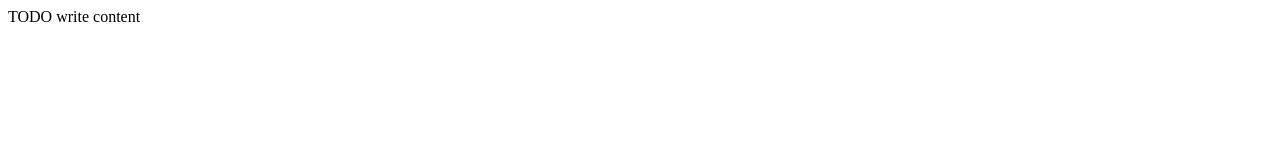
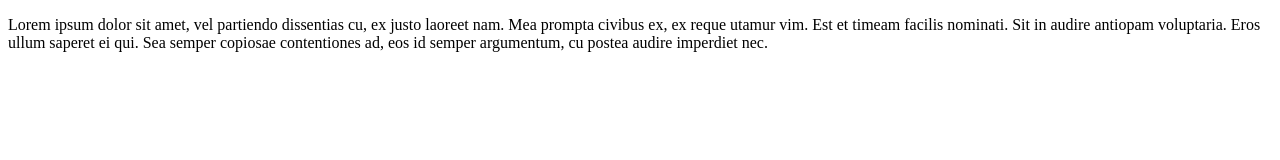
Before and after one commit to wonder123321/ato_git_sirf, a plain HTML site: page index.html in a window 1280 px wide. Drawn offline with Linux system fonts and the light colour scheme.

Commit message:
add lorem ips

```diff
--- a/index.html
+++ b/index.html
@@ -7,6 +7,6 @@
 	<meta name="viewport" content="width=device-width, initial-scale=1.0">
     </head>
     <body>
-	<div>TODO write content</div>
+	<div><p>Lorem ipsum dolor sit amet, vel partiendo dissentias cu, ex justo laoreet nam. Mea prompta civibus ex, ex reque utamur vim. Est et timeam facilis nominati. Sit in audire antiopam voluptaria. Eros ullum saperet ei qui. Sea semper copiosae contentiones ad, eos id semper argumentum, cu postea audire imperdiet nec.</p></div>
     </body>
 </html>
```
